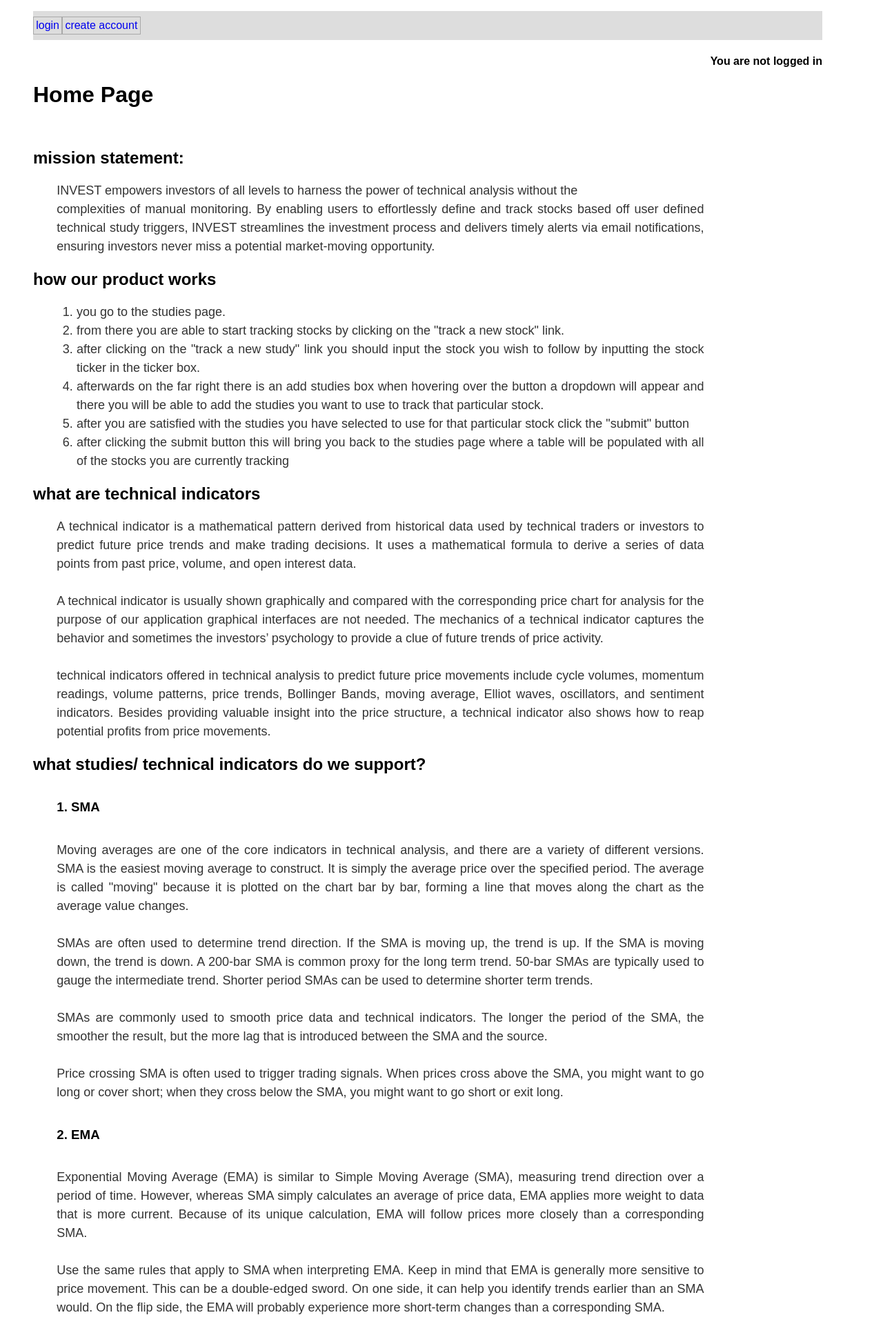
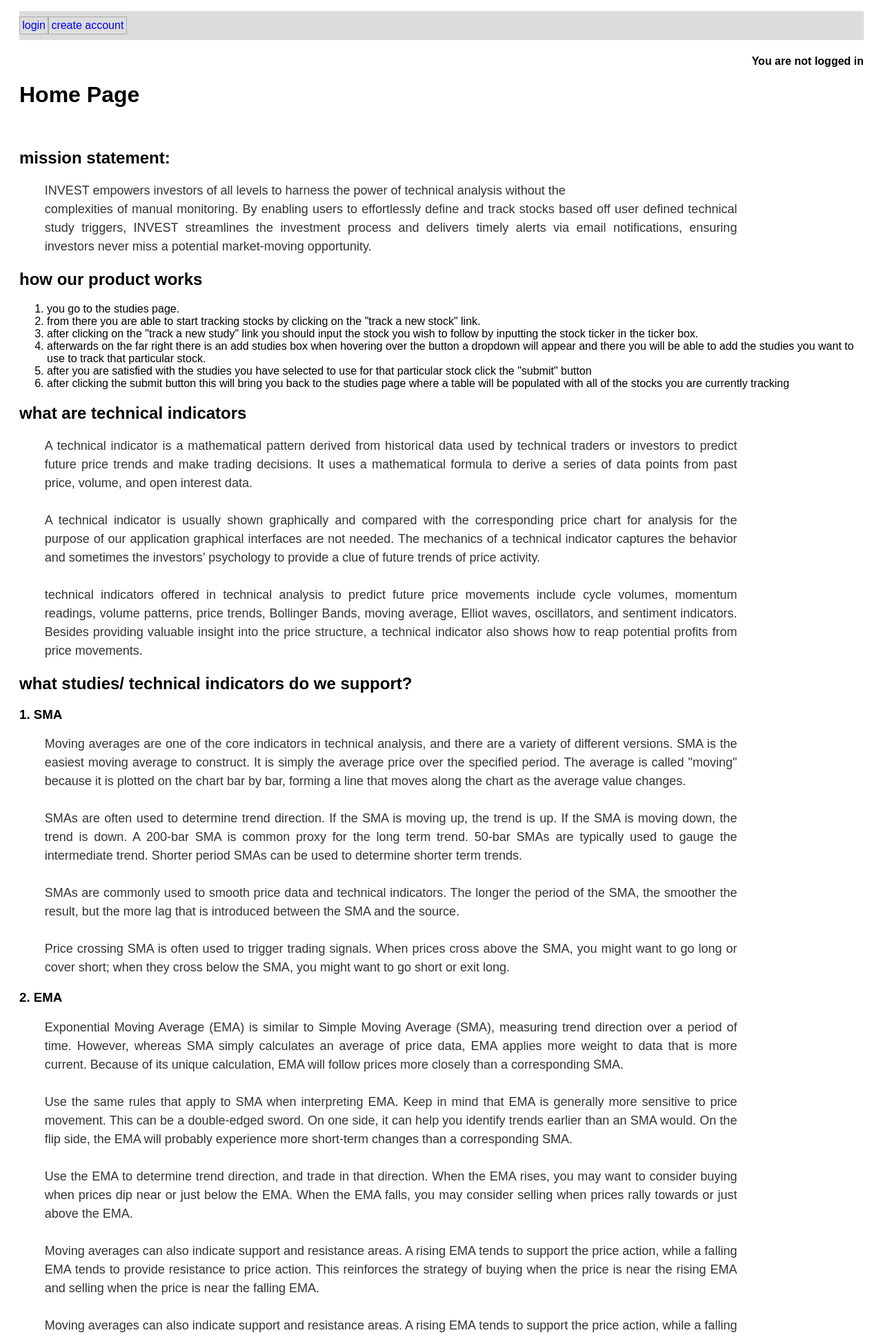
Before and after one commit to SJK146/447SoftEngi, a Flask app: page / in a window 1280 px wide. Shown: the top 1935 px of the page at 69% size. Run offline with Flask 3, Linux system fonts and the light colour scheme.

Commit message:
Comments added

```diff
--- a/project/static/styles.css
+++ b/project/static/styles.css
@@ -23,39 +23,52 @@ p {
     line-height: 1.5;
 }
 
-/*ordered lists*/
-ol{
-    font-size: 18px;
-    font-weight: 400;
-    color: #333;
-    text-align: justify;
-    margin-left: 2%; /*needs slightly less indent then a paragraph due to already having an indent for lists*/
-    margin-right: 15%;
-    line-height: 1.5;
- }
-
- h3 {
-    margin: 3%;
-    padding: 0;
-    font-weight: bold;
-    line-height: 1.5;
+/* Links inside the dropdown */
+.dropdown-content a {
+  color: black;
+  padding: 12px 16px;
+  text-decoration: none;
+  display: block;
 }
 
+/* Change color of dropdown links on hover */
+.dropdown-content a:hover {background-color: #ddd;} /*currently light grey*/
+
+/* Show the dropdown menu on hover */
+.dropdown:hover .dropdown-content {display: block;}
+
+/* Change the background color of the dropdown button when hovered over*/
+.dropdown:hover .dropbtn {background-color: #555e55;}
+
+/* Table CSS */
+/*Table body formatting*/
+body{
+  padding-left: 20px;
+  padding-right: 20px;
+}
+
+/*Overall table formatting*/
 table{
   border: 1px solid #000;
   width: 100%;
   background-color: #5A5A5A;
 }
 
+/*Table directory*/
+
 td{
   border: 1px solid #000;
   background-color: #D3D3D3;
 }
 
+/*Table heading*/
+
 th{
   border: 1px solid #000;
   background-color: #D3D3D3;
 }
+
+/*Login template taken from https://codepen.io/fghty/pen/PojKNEG */
 
 .userInput{
 height: 520px;
@@ -71,6 +84,9 @@ border: 2px solid rgba(255,255,255,0.1);
 box-shadow: 0 0 40px rgba(8,7,16,0.6);
 padding: 50px 35px;
 }
+
+/*Additonal user input format.*/
+
 .userInput *{
 font-family: 'Poppins',sans-serif;
 color: #000000;
@@ -78,6 +94,9 @@ letter-spacing: 0.5px;
 outline: none;
 border: none;
 }
+
+/*H3 Format for in forms.*/
+
 form h3{
 font-size: 32px;
 font-weight: 500;
@@ -85,6 +104,8 @@ line-height: 42px;
 text-align: center;
 }
 
+
+/*label formatting (CHANGE IF YOU'RE USING LABEL ELSEWHERE)*/
 label{
 display: block;
 margin-top: 30px;
@@ -92,6 +113,7 @@ font-size: 16px;
 font-weight: 500;
 }
 
+/*Text input for user login area*/
 .userInputInput{
 display: block;
 height: 50px;
@@ -103,6 +125,8 @@ margin-top: 8px;
 font-size: 14px;
 font-weight: 300;
 }
+
+/*Template for buttons used in the user login area*/
 .userInputButton {
 margin-top: 50px;
 width: 100%;
```
